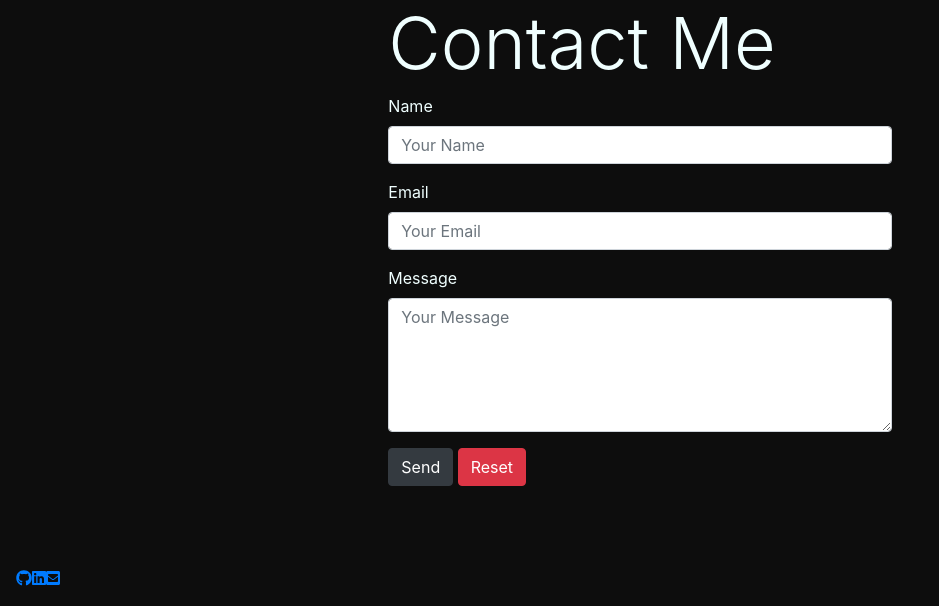
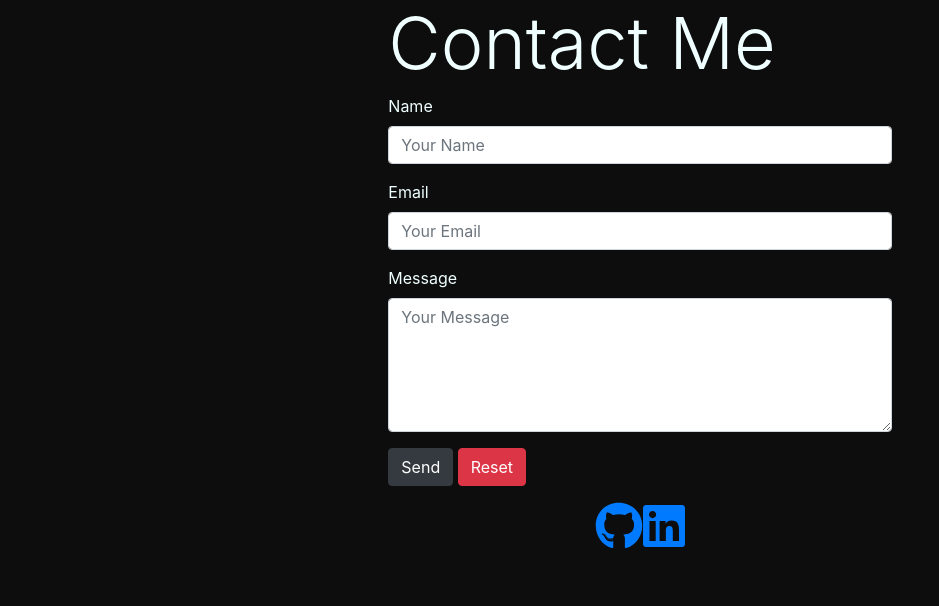
Before and after one commit to antgarcia12/my-pwp-anthony, a PHP site: page / in a window 1280 px wide. Shown: the part 2823-3429 px from the top of the page, without its empty margins (0-939 px from the left). After the commit the page ends 3371 px from the top, so only its background shows below. Run offline with PHP 8.4, Linux system fonts and the light colour scheme; some libraries are stand-ins or nearby versions; some web fonts are replaced.

Commit message:
fixed icons in footer

```diff
--- a/public_html/index.php
+++ b/public_html/index.php
@@ -149,11 +149,10 @@
 		</section>
 		<!-- Footer -->
 		<footer>
-			<div class="container-fluid padding">
-				<div class="row">
-					<a href="#"><i class="fab fa-github"></i></a>
-					<a href="#"><i class="fab fa-linkedin"></i></a>
-					<a href="#"><i class="fas fa-envelope-square"></i></a>
+			<div class="container-fluid">
+				<div class="row d-flex display-inline justify-content-center pl-0">
+					<a href="#"><i class="fab fa-github fa-3x"></i></a>
+					<a href="#"><i class="fab fa-linkedin fa-3x"></i></a>
 				</div>
 			</div>
 		</footer>
--- a/public_html/stylesheet.css
+++ b/public_html/stylesheet.css
@@ -102,7 +102,3 @@ footer {
 	display: flex;
 	background: #0D0D0D;
 }
-
-.fab {
-	display: inline-block;
-}
```
